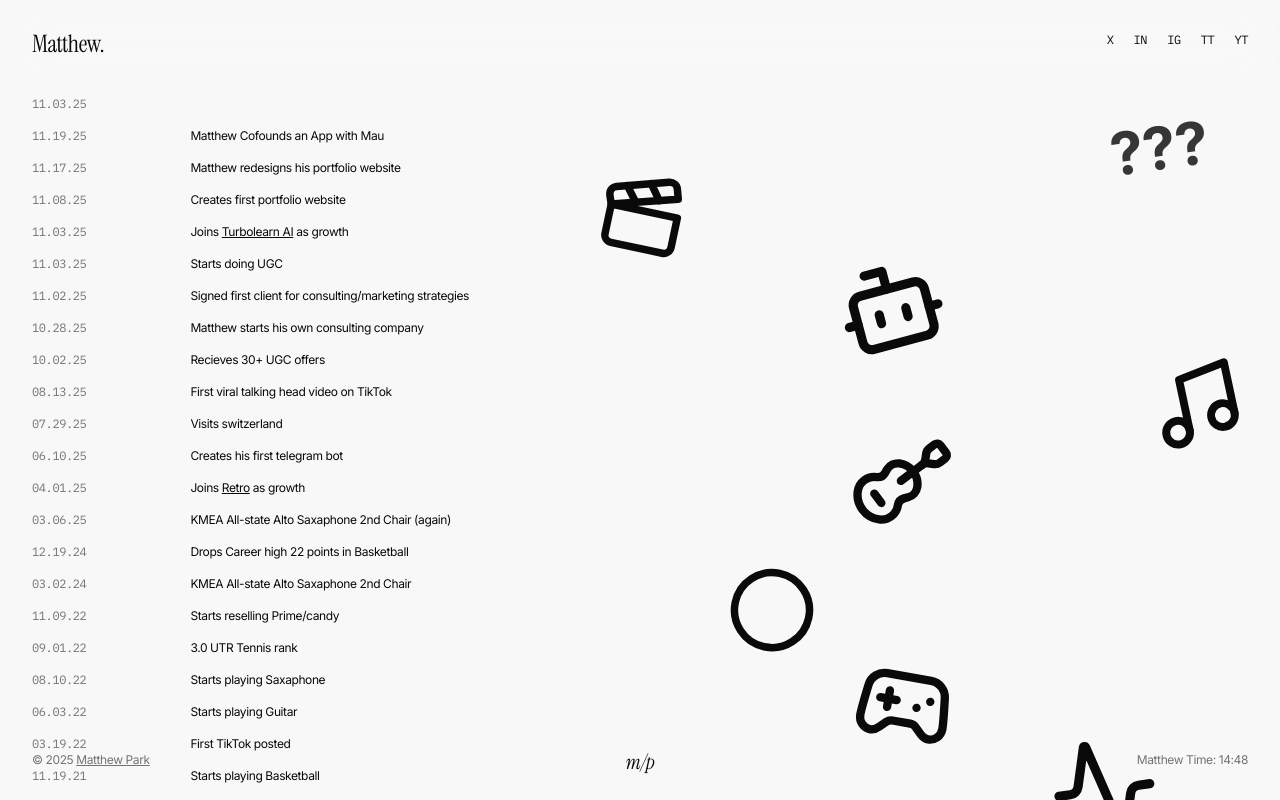
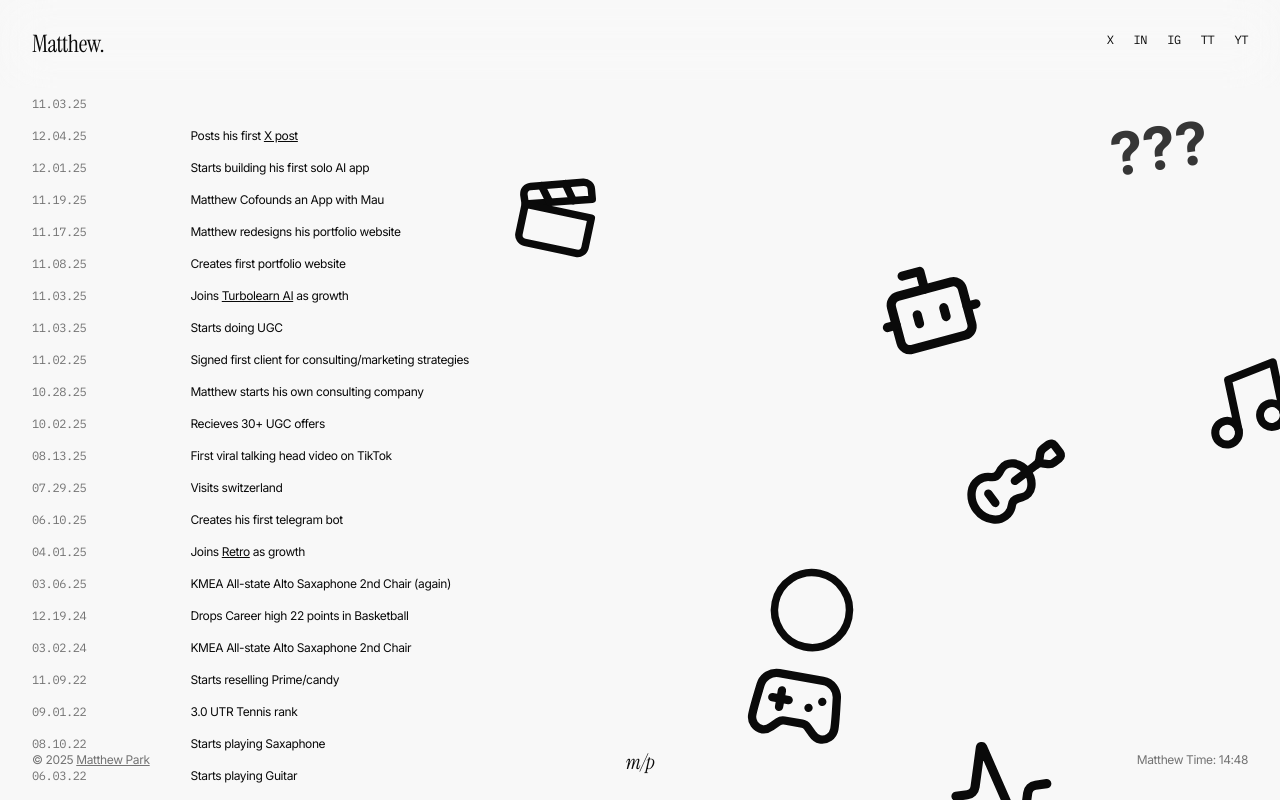
Before and after one commit to mattypark/Matthew-sportfolio, a React (Vite) app: page / in a window 1280 px wide. Built offline with nearby package versions, Linux system fonts and the light colour scheme.

Commit message:
added a few events

```diff
--- a/src/components/Portfolio.jsx
+++ b/src/components/Portfolio.jsx
@@ -94,6 +94,16 @@ const Portfolio = () => {
     {
       date: getTodaysDate(),
       description: <span className="animate-typing">???</span>,
+      link: null,
+    },
+    {
+      date: '12.04.25',
+      description: <>Posts his first <a className="underline" target="_blank" rel="noopener noreferrer" href="https://x.com/MattyparkW/status/1996768218082418915">X post</a></>,
+      link: 'https://x.com/MattyparkW/status/1996768218082418915',
+    },
+    {
+      date: '12.01.25',
+      description: 'Starts building his first solo AI app',
       link: null,
     },
     {
```
